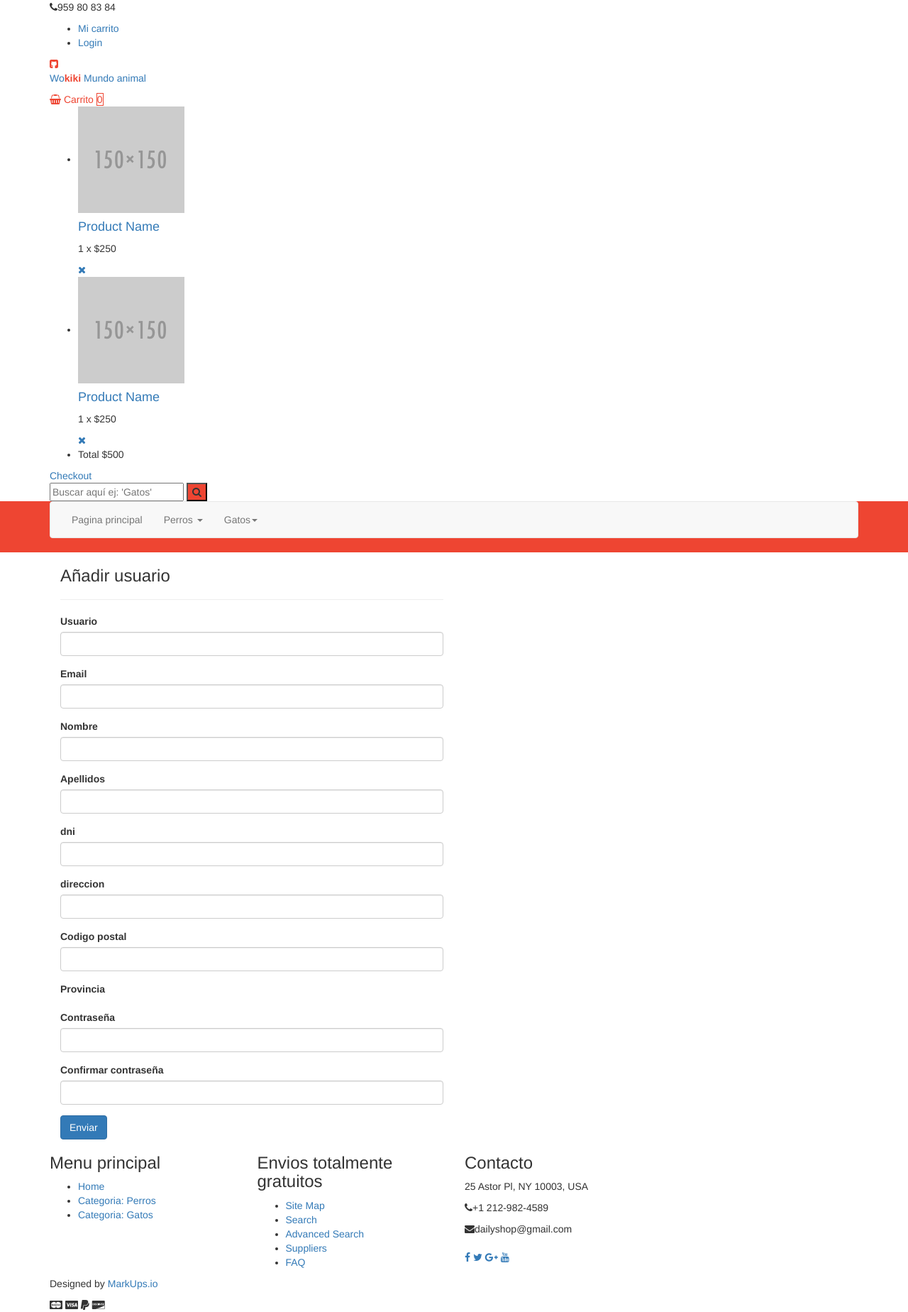
After one commit to PineappleExpress13/Tienda-Online-php---Practica, a CodeIgniter app: page /Practica/index.php/login/Registro in a window 1280 px wide. The commit adds this page. Shown: the whole page at 71% size. Run offline with CodeIgniter, Linux system fonts and the light colour scheme; some libraries are stand-ins or nearby versions.

Commit message:
Solucionado error en la paginación que no permitia mostrar categorias individuales. Login

```diff
--- a/application/config/autoload.php
+++ b/application/config/autoload.php
@@ -58,7 +58,7 @@ $autoload['packages'] = array();
 |
 |	$autoload['libraries'] = array('user_agent' => 'ua');
 */
-$autoload['libraries'] = array();
+$autoload['libraries'] = array('session');
 
 /*
 | -------------------------------------------------------------------
--- a/application/config/config.php
+++ b/application/config/config.php
@@ -314,7 +314,7 @@ $config['cache_query_string'] = FALSE;
 | https://codeigniter.com/user_guide/libraries/encryption.html
 |
 */
-$config['encryption_key'] = '';
+$config['encryption_key'] = 'devaz';
 
 /*
 |--------------------------------------------------------------------------
--- a/application/config/database.php
+++ b/application/config/database.php
@@ -78,7 +78,7 @@ $db['default'] = array(
 	'hostname' => 'localhost',
 	'username' => 'root',
 	'password' => '',
-	'database' => 'practica2',
+	'database' => 'practica',
 	'dbdriver' => 'mysqli',
 	'dbprefix' => '',
 	'pconnect' => FALSE,
--- /dev/null
+++ b/application/controllers/Login.php
@@ -0,0 +1,38 @@
+<?php
+defined('BASEPATH') OR exit('No direct script access allowed');
+
+class Login extends CI_Controller {
+
+	public function __construct()
+	{
+		parent::__construct();
+		$this->load->helper(array('url', 'form'));
+		$this->load->model('Modelo_login');
+		$this->load->library(array('form_validation', 'session'));
+	}
+
+        public function Log()
+        {
+          $email = $this->input->post('usuario');
+          $password = $this->input->post('password');
+          $this->Modelo_login->Login($email,$password);
+
+        }
+
+        public function Logout()
+        {
+          $this->Modelo_login->Logout();
+        }
+
+        public function Registro()
+        {
+            $this->load->view('vista_cabecera');
+            $this->load->view('Vista_registro');
+            $this->load->view('Vista_pie');
+        }
+
+        public function Registrar()
+        {
+
+        }
+}
--- a/application/models/Modelo_login.php
+++ b/application/models/Modelo_login.php
@@ -9,6 +9,36 @@ class Modelo_login extends CI_Model {
 		$this->load->database();
 	}
 
+        public function Login($user,$password)
+        {
+            $query=$this->db->get_where('tbl_usuario',array(
+                'correo'=> $user,
+                'password'=> $password));
+
+            if($fila = $query->row_array())
+            {
+                $data = array(
+                  'login' => TRUE,
+                );
+                $this->session->set_userdata($data);
+                return TRUE;
+            }
+            else
+            return false;
+            redirect(base_url());
+        }
+
+        public function Logout ()
+        {
+            $this->session->unset_userdata('login');
+            redirect(base_url());
+        }
+
+        public function Registrar($datos)
+        {
+            $this->db->insert('tbl_usuario', $datos);
+            redirect(base_url());
+        }
 
 
         }
--- a/application/models/Modelo_producto.php
+++ b/application/models/Modelo_producto.php
@@ -63,16 +63,16 @@ class Modelo_producto extends CI_Model {
             $aux=explode('-',$categoria);
             if(count($aux)>1)
             {
-                $categoria='(';
+
                 foreach($aux as $id)
                 {
                     $categoria.= $id.',';
                 }
                 $categoria=substr($categoria,0,-1);
-                $categoria.=')';
+
             }
             $consulta = $this->db->query('SELECT count(*) as cuenta FROM '
-                    . 'tbl_producto where tbl_categoria_id in '.$categoria);
+                    . 'tbl_producto where tbl_categoria_id in ('.$categoria.')');
             return $consulta->row('cuenta');
         }
         public function InsertarProducto($datos)
--- a/application/views/Vista_cabecera.php
+++ b/application/views/Vista_cabecera.php
@@ -75,7 +75,12 @@
               <div class="aa-header-top-right">
                 <ul class="aa-head-top-nav-right">
                   <li class="hidden-xs"><a href="cart.html">Mi carrito</a></li>
+                  <?php if(!$this->session->userdata('login')):?>
                   <li><a href="" data-toggle="modal" data-target="#login-modal">Login</a></li>
+                  <?php else:?>
+                  <li><a href="" >Mi cuenta</a></li>
+                  <li><a href="<?=site_url('/Login/Logout')?>">Logout</a></li>
+                  <?php endif;?>
                 </ul>
               </div>
             </div>
--- a/application/views/Vista_pie.php
+++ b/application/views/Vista_pie.php
@@ -126,17 +126,16 @@
       <div class="modal-content">
         <div class="modal-body">
         <button type="button" class="close" data-dismiss="modal" aria-hidden="true">&times;</button>
-          <h4>Login or Register</h4>
-          <form class="aa-login-form" action="">
-            <label for="">Username or Email address<span>*</span></label>
-            <input type="text" placeholder="Username or email">
-            <label for="">Password<span>*</span></label>
-            <input type="password" placeholder="Password">
+          <h4>Loguee o Registrese</h4>
+          <form type='text' class="aa-login-form" action="<?=site_url('/Login/Log')?>" method="POST">
+            <label for="">Usuario<span>*</span></label>
+            <input type="text" placeholder="Usuario" name="usuario">
+            <label for="">Contraseña<span>*</span></label>
+            <input type="password" placeholder="Contraseña" name="password">
             <button class="aa-browse-btn" type="submit">Login</button>
-            <label for="rememberme" class="rememberme"><input type="checkbox" id="rememberme"> Remember me </label>
-            <p class="aa-lost-password"><a href="#">Lost your password?</a></p>
+            <p class="aa-lost-password"><a href="#">Olvidaste tu contraseña?</a></p>
             <div class="aa-register-now">
-              Don't have an account?<a href="account.html">Register now!</a>
+              No tienes cuenta?<a href="<?=site_url('/Login/Registro')?>">Registrate ahora!!</a>
             </div>
           </form>
         </div>
--- /dev/null
+++ b/application/views/Vista_registro.php
@@ -0,0 +1,72 @@
+<body>
+    	<div class="container">
+		<div class="col-md-6 offset-md-3">
+			<div class="card card-block">
+				<h3 class="card-title  text-md-center">Añadir usuario</h3>
+				<hr class="hr_black">
+				<form method="post" action="<?=site_url('/Login/Registrar')?>">
+					<div class="form-group">
+						<label for="usuario"><strong>Usuario</strong></label>
+						<input type="text" name="usuario" class="form-control" value="<?php echo set_value('usuario'); ?>">
+						<?php echo form_error('usuario'); ?>
+					</div>
+                                        <div class="form-group">
+						<label for="email"><strong>Email</strong></label>
+						<input type="text" name="mail" class="form-control" value="<?php echo set_value('mail'); ?>">
+						<?php echo form_error('mail'); ?>
+					</div>
+                                        <div class="form-group">
+						<label for="usuario"><strong>Nombre</strong></label>
+						<input type="text" name="nombre" class="form-control" value="<?php echo set_value('nombre'); ?>">
+						<?php echo form_error('nombre'); ?>
+					</div>
+                                        <div class="form-group">
+						<label for="usuario"><strong>Apellidos</strong></label>
+						<input type="text" name="apellidos" class="form-control" value="<?php echo set_value('apellidos'); ?>">
+						<?php echo form_error('apellidos'); ?>
+					</div>
+                                        <div class="form-group">
+						<label for="usuario"><strong>dni</strong></label>
+						<input type="text" name="dni" class="form-control" value="<?php echo set_value('dni'); ?>">
+						<?php echo form_error('dni'); ?>
+					</div>
+                                        <div class="form-group">
+						<label for="usuario"><strong>direccion</strong></label>
+						<input type="text" name="direccion" class="form-control" value="<?php echo set_value('direccion'); ?>">
+						<?php echo form_error('direccion'); ?>
+					</div>
+                                        <div class="form-group">
+						<label for="usuario"><strong>Codigo postal</strong></label>
+						<input type="text" name="cp" class="form-control" value="<?php echo set_value('cp'); ?>">
+						<?php echo form_error('cp'); ?>
+					</div>
+                                        <div class="form-group">
+						<label for="usuario"><strong>Provincia</strong></label>
+						<!--//todo-->
+						<?php echo form_error('usuario'); ?>
+					</div>
+
+					<div class="form-group">
+						<label for="pass"><strong>Contraseña</strong></label>
+						<input type="password" name="pass" class="form-control">
+						<?php echo form_error('pass'); ?>
+					</div>
+					<div class="form-group">
+						<label for="conf_pass"><strong>Confirmar contraseña</strong></label>
+						<input type="password" name="conf_pass" class="form-control">
+						<?php echo form_error('conf_pass'); ?>
+					</div>
+
+					<div class="text-md-center">
+						<button type="submit" class="btn btn-primary">Enviar</button>
+					</div>
+				</form>
+			</div>
+		</div>
+	</div>
+
+
+
+
+ </body>
+</html>
--- a/application/views/welcome_message.php
+++ b/application/views/welcome_message.php
@@ -72,7 +72,7 @@ defined('BASEPATH') OR exit('No direct script access allowed');
 
 	<div id="body">
 		<?php
-                print_r($productos);
+                echo '<h3>'.$usuario.'</h3>'
                 ?>
 	</div>
 
```
